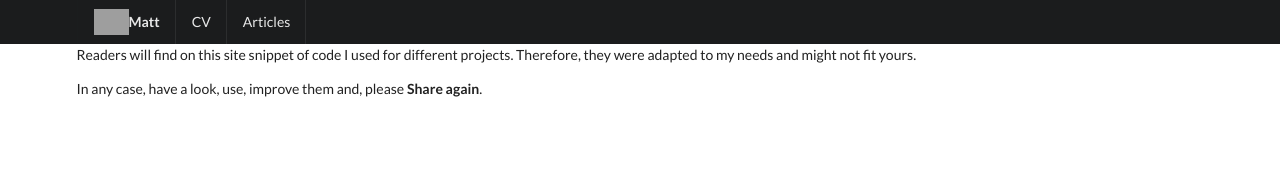
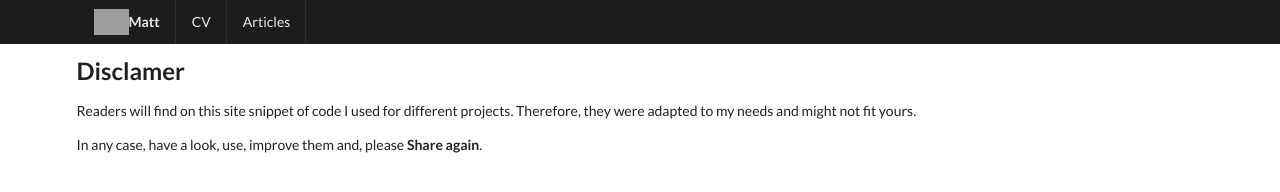
Before and after one commit to mBourges/mBourgesOLD, a plain HTML site: page index.html in a window 1280 px wide. Drawn offline with nearby package versions, Linux system fonts and the light colour scheme; grey boxes are pictures that could not be loaded.

Commit message:
Update index.html
added padding-top on the main container

```diff
--- a/index.html
+++ b/index.html
@@ -6,6 +6,11 @@
 
 		<title>Matt B</title>
 		<link rel="stylesheet" href="https://cdnjs.cloudflare.com/ajax/libs/semantic-ui/2.1.8/semantic.min.css" />
+		<style>
+			.ui.main {
+				padding-top: 4em;
+			}
+		</style>
 	</head>
 	<body>
 		<div class="ui fixed inverted menu">
```
